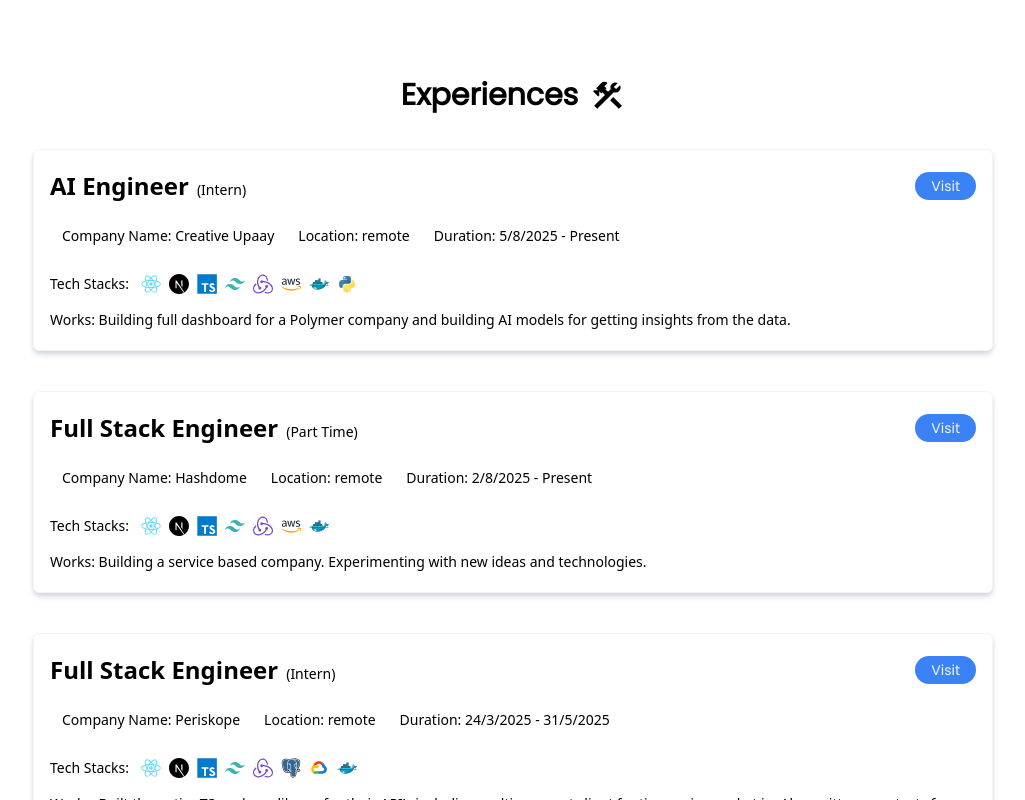
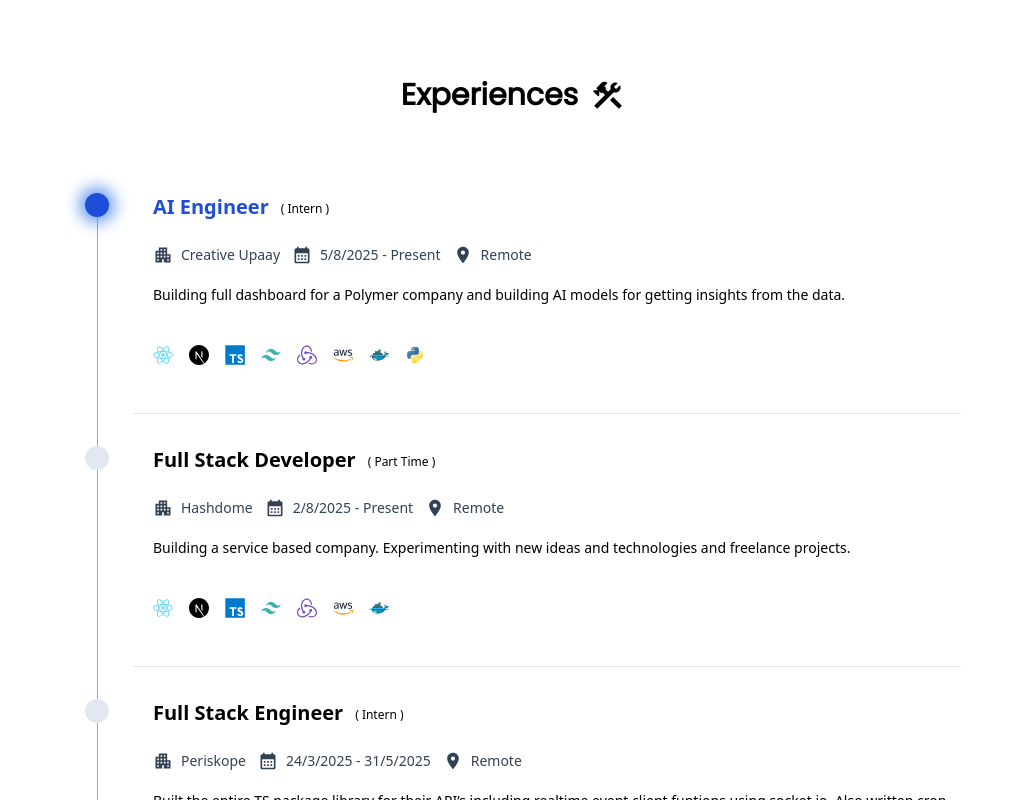
Before and after one commit to ronak-pal1/Portfolio-RP, a React (Vite) app: page / in a window 1280 px wide. Shown: the part 840-1640 px from the top of the page, without its empty margins (127-1152 px from the left). Built offline with nearby package versions, Linux system fonts and the light colour scheme; no server answers; the HTML template or start-up script is replaced by a standard one.

Commit message:
New experience section added

```diff
--- /dev/null
+++ b/src/components/ExperienceNew.jsx
@@ -0,0 +1,217 @@
+import ApartmentIcon from "@mui/icons-material/Apartment";
+import CalendarMonthIcon from "@mui/icons-material/CalendarMonth";
+import LocationOnIcon from "@mui/icons-material/LocationOn";
+import GetRequiredLogo from "./Logos";
+import { Construction } from "@mui/icons-material";
+import AOS from "aos";
+import "aos/dist/aos.css";
+import { useEffect } from "react";
+
+const experiences = [
+  {
+    id: "1",
+    company: "Creative Upaay",
+    role: "AI Engineer",
+    type: "Intern",
+    location: "Remote",
+    startDate: "5/8/2025",
+    endDate: undefined,
+    current: true,
+    description:
+      "Building full dashboard for a Polymer company and building AI models for getting insights from the data.",
+    techStack: [
+      "reactjs",
+      "nextjs",
+      "typescript",
+      "tailwindcss",
+      "redux",
+      "aws",
+      "docker",
+      "python",
+    ],
+  },
+  {
+    id: "2",
+    company: "Hashdome",
+    role: "Full Stack Developer",
+    type: "Part Time",
+    location: "Remote",
+    startDate: "2/8/2025",
+    endDate: undefined,
+    current: false,
+    description:
+      "Building a service based company. Experimenting with new ideas and technologies and freelance projects.",
+    techStack: [
+      "reactjs",
+      "nextjs",
+      "typescript",
+      "tailwindcss",
+      "redux",
+      "aws",
+      "docker",
+    ],
+  },
+  {
+    id: "3",
+    company: "Periskope",
+    role: "Full Stack Engineer",
+    type: "Intern",
+    location: "Remote",
+    startDate: "24/3/2025",
+    endDate: "31/5/2025",
+    current: false,
+    description:
+      "Built the entire TS package library for their API’s including realtime event client funtions using socket.io. Also written cron tests for this. Implemented AI polish and user credits usage features in that platform. Implemented Notification Service Worker for the site so that push notifcations can happen when the site is closed. Implemented filters for chats and also developed their internal features. Wrote and polished their technical documentations.",
+    techStack: [
+      "reactjs",
+      "nextjs",
+      "typescript",
+      "tailwindcss",
+      "redux",
+      "postgressql",
+      "gcp",
+      "docker",
+    ],
+  },
+  {
+    id: "4",
+    company: "Creative Upaay",
+    role: "Full Stack Developer",
+    type: "Intern",
+    location: "Remote",
+    startDate: "4/11/2024",
+    endDate: "15/3/2025",
+    current: false,
+    description:
+      "Built a entire VISA portal for a dubai based company (both frontend and backend). Built a company product like LinkedIn for events, where you can connect with different people in the events easily. Built app for a client.",
+    techStack: [
+      "reactjs",
+      "mongodb",
+      "typescript",
+      "tailwindcss",
+      "redux",
+      "aws",
+    ],
+  },
+
+  {
+    id: "5",
+    company: "Applyin.co",
+    role: "Software Development Engineer",
+    type: "Intern",
+    location: "Remote",
+    startDate: "01/04/2024",
+    endDate: "31/5/2024",
+    current: false,
+    description:
+      "Wrote the frontened. Also built some crucial features like AI image generation, pop up warnings, customized editor, page for taking personal info of user. And also improved efficieny by reduicing the complexity of code.",
+    techStack: ["reactjs", "css3", "postgressql", "python", "docker"],
+  },
+];
+
+const ExperienceNew = () => {
+  useEffect(() => {
+    AOS.init({ duration: 1000 });
+  }, []);
+
+  return (
+    <div className="mt-28">
+      <div className="flex flex-row items-center space-x-3 justify-center w-full">
+        <p className="lg:text-3xl text-xl font-poppins font-semibold dark:text-white">
+          Experiences
+        </p>
+        <Construction fontSize="large" className="dark:text-white" />
+      </div>
+      <div className="relative max-w-4xl mx-auto mt-20">
+        {/* Timeline Line */}
+        <div className="absolute left-8 top-0 bottom-0 w-[1px] bg-neutral-400 dark:bg-neutral-600"></div>
+
+        <div className="space-y-8">
+          {experiences.map((exp) => (
+            <div
+              key={exp.id}
+              className="relative flex items-start space-x-6 pl-[22px] md:pl-5"
+            >
+              {/* Timeline Node */}
+              <div className="relative flex-shrink-0">
+                <div
+                  className={`
+                  w-5 h-5 md:w-6 md:h-6 rounded-full border-1 border-white z-10 flex items-center justify-center
+                  ${
+                    exp.current
+                      ? " bg-blue-700 glow-animate"
+                      : " bg-slate-200 dark:bg-slate-400"
+                  }
+                `}
+                />
+              </div>
+
+              {/* Experience Content */}
+              <div
+                className="flex-1 min-w-0 pb-12 pl-0 pr-8 md:pl-5 md:pr-0 border-b border-slate-200 dark:border-neutral-600"
+                data-aos="fade-up"
+              >
+                {/* Header */}
+                <div className="flex flex-col sm:flex-row sm:items-start sm:justify-between mb-3">
+                  <div className="flex items-center space-x-3">
+                    <h3
+                      className={`text-lg md:text-xl font-semibold ${
+                        exp.current
+                          ? "text-blue-700"
+                          : "text-black dark:text-white"
+                      } mb-1`}
+                    >
+                      {exp.role}
+                    </h3>
+                    <p className="text-xs font-light dark:text-slate-300">
+                      ( {exp.type} )
+                    </p>
+                  </div>
+                </div>
+
+                {/* Details */}
+                <div className="flex flex-row flex-wrap items-center gap-3 my-5 text-xs md:text-sm text-slate-700 dark:text-slate-300">
+                  <div className="flex items-center space-x-2">
+                    <ApartmentIcon fontSize="small" />
+                    <span className="font-medium">{exp.company}</span>
+                  </div>
+                  <div className="flex items-center space-x-2">
+                    <CalendarMonthIcon fontSize="small" />
+                    <span>
+                      {exp.startDate} - {exp.endDate || "Present"}
+                    </span>
+                  </div>
+                  <div className="flex items-center space-x-2">
+                    <LocationOnIcon fontSize="small" />
+                    <span>{exp.location}</span>
+                  </div>
+                </div>
+
+                {/* Description */}
+                <p className="my-4 leading-relaxed text-xs font-light md:text-sm dark:text-slate-300">
+                  {exp.description}
+                </p>
+
+                {/* Tech Stack */}
+                <div className="mt-10">
+                  <div className="flex flex-wrap gap-4">
+                    {exp.techStack.map((tech) => (
+                      <GetRequiredLogo
+                        logoName={tech}
+                        size={innerWidth < 600 ? 16 : 20}
+                        key={tech}
+                        color={tech == "nextjs" && "#000"}
+                      />
+                    ))}
+                  </div>
+                </div>
+              </div>
+            </div>
+          ))}
+        </div>
+      </div>
+    </div>
+  );
+};
+
+export default ExperienceNew;
--- a/src/index.css
+++ b/src/index.css
@@ -62,3 +62,20 @@ body::-webkit-scrollbar-thumb {
     background-color: #f9f9f9;
   }
 } */
+
+
+@keyframes glow {
+  0% {
+    box-shadow: 0 0 5px 2px rgba(77, 139, 238, 0.6);  /* soft blue */
+  }
+  50% {
+    box-shadow: 0 0 15px 6px rgba(90, 146, 236, 0.9); /* intense glow */
+  }
+  100% {
+    box-shadow: 0 0 5px 2px rgba(62, 115, 202, 0.6);  /* back to soft */
+  }
+}
+
+.glow-animate {
+  animation: glow 2s infinite ease-in-out;
+}
--- a/src/pages/HomePage.jsx
+++ b/src/pages/HomePage.jsx
@@ -1,13 +1,13 @@
 import { Helmet } from "react-helmet";
 import BlogSection from "../components/BlogSection";
 import EventSection from "../components/EventSection";
-import ExperianceSection from "../components/ExperianceSection";
 import HeroSection from "../components/HeroSection";
 import ProjectSection from "../components/ProjectSection";
 import SkillSection from "../components/SkillSection";
 import TransportationRow from "../components/TransportationRow";
 import YoutubeSection from "../components/YoutubeSection";
 import SocialPostsSection from "../components/SocialPostsSection";
+import ExperienceNew from "../components/ExperienceNew";
 
 const HomePage = () => {
   return (
@@ -24,7 +24,9 @@ const HomePage = () => {
 
       <TransportationRow />
 
-      <ExperianceSection />
+      {/* <ExperianceSection /> */}
+
+      <ExperienceNew />
 
       <ProjectSection />
 
```
